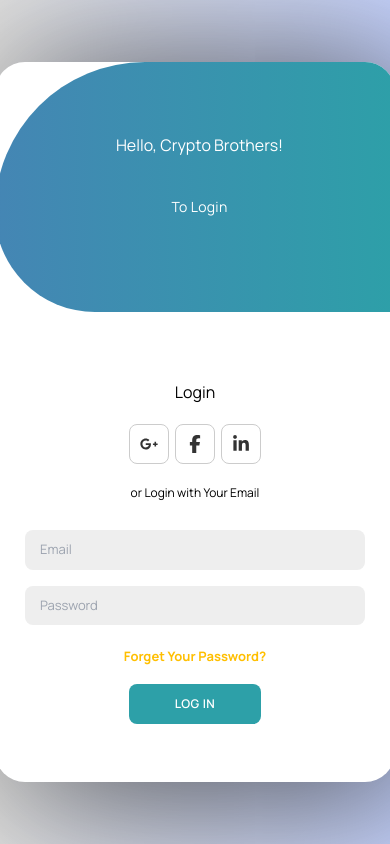
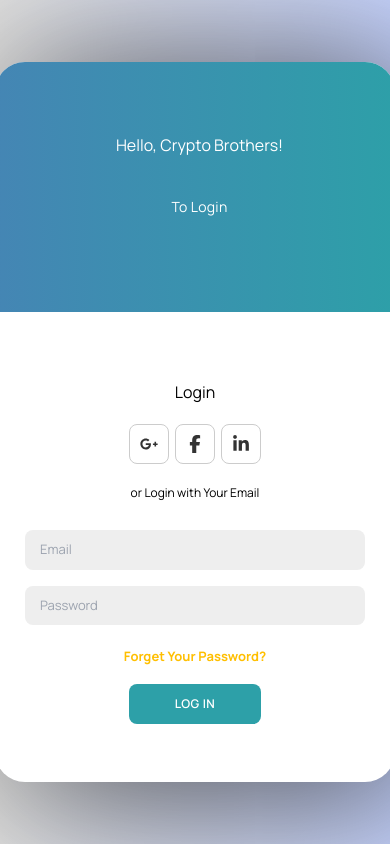
Before and after one commit to samscript18/cryptobros, a Next.js app: page /login in a window 390 px wide. Built offline with nearby package versions, Linux system fonts and the light colour scheme.

Commit message:
modified:   src/app/globals.css

```diff
--- a/src/app/globals.css
+++ b/src/app/globals.css
@@ -266,6 +266,7 @@
     overflow: hidden;
     width: 409px;
     left: 0;
+    border-radius: 0px 0px 0px 0px;
   }
 }
 
```
